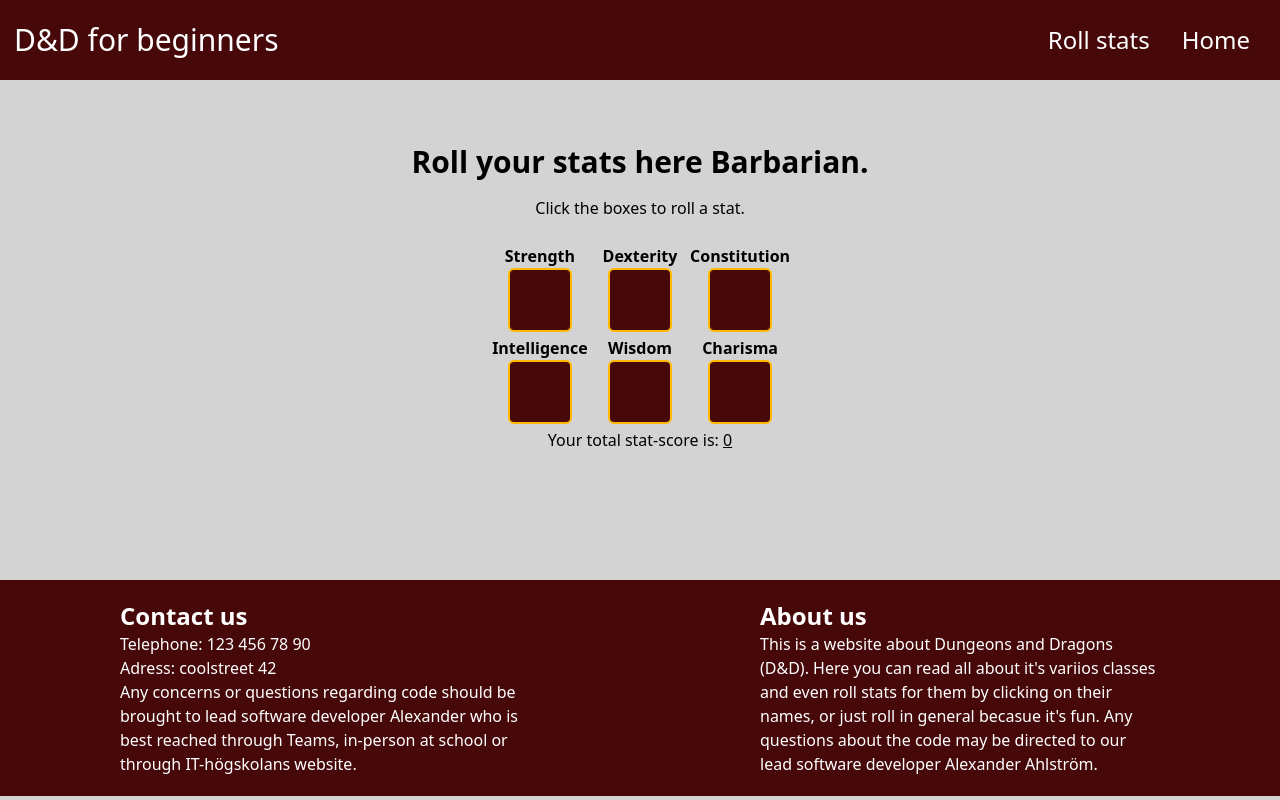
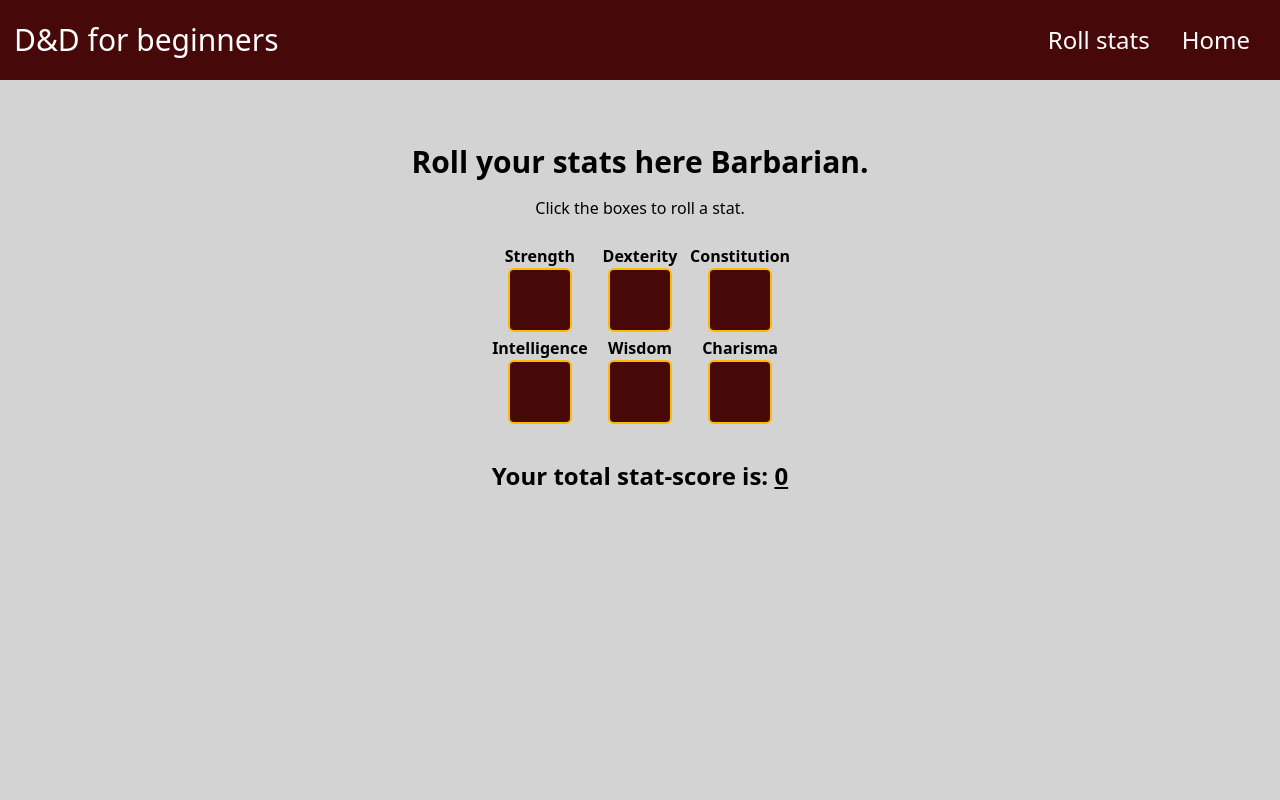
Before and after one commit to AlexanderA02/Vue-labb-individuell, a Vue app: page /roll-stats/Barbarian in a window 1280 px wide. Shown: the top 800 px of the page. Built offline with nearby package versions, Linux system fonts and the light colour scheme; no server answers.

Commit message:
Navbar, FooterComp and HomeView fully responsive, except on extremely small and large devices.

```diff
--- a/src/components/Card.vue
+++ b/src/components/Card.vue
@@ -11,7 +11,7 @@ const props = defineProps({
 
 <template>
   <section
-    class="m-3 min-h-60 w-120 rounded-xl border-2 border-amber-400 bg-red-950 p-5 text-white"
+    class="m-3 min-h-60 max-w-120 rounded-xl border-2 border-amber-400 bg-red-950 p-5 text-white"
   >
     <RouterLink :to="`/roll-stats/${props.name}`" class="text-2xl font-bold hover:underline">
       {{ props.name }}
--- a/src/components/DndClassList.vue
+++ b/src/components/DndClassList.vue
@@ -21,7 +21,10 @@ const filterOnDifficulty = computed(() => {
 
 <template>
   <!-- v-if gör att sektionen enbart renderas om dndClasses har ett värde annat än undefined, detta undviker en exeption. -->
-  <section v-if="dndClassesStore.dndClasses" class="grid grid-cols-2 place-items-center">
+  <section
+    v-if="dndClassesStore.dndClasses"
+    class="grid grid-cols-1 place-items-center lg:grid-cols-2"
+  >
     <!-- [] används runt recommended-stats eftersom att man vanligtvis inte kan ha bindestreck i JavaScript variabel namn. -->
     <Card
       v-if="difficulty !== 'all'"
--- a/src/components/FooterComp.vue
+++ b/src/components/FooterComp.vue
@@ -3,7 +3,9 @@
 <script setup></script>
 
 <template>
-  <footer class="flex min-h-45 justify-around bg-red-950 text-white">
+  <footer
+    class="flex min-h-45 flex-col items-center justify-around bg-red-950 text-white lg:flex-row"
+  >
     <section class="max-w-100 pb-5">
       <h1 class="pt-5 text-2xl font-bold">Contact us</h1>
       <p>Telephone: 123 456 78 90</p>
--- a/src/components/Hero.vue
+++ b/src/components/Hero.vue
@@ -4,7 +4,9 @@
   <section
     class="flex items-center justify-center bg-[url('src/assets/dragon_fire.png')] bg-cover bg-center text-white"
   >
-    <p class="max-h-8/10 w-3/10 rounded-2xl border-2 border-amber-400 bg-red-950 p-8 text-center">
+    <p
+      class="max-h-8/10 max-w-6/10 min-w-3/10 rounded-2xl border-2 border-amber-400 bg-red-950 p-8 text-center md:text-2xl"
+    >
       Dungeons & Dragons (D&D) is a cooperative roleplaying game full of fantasy of adventure. These
       adventures can be anything from exploring an ancient crypt full of ghouls to rading a dragon's
       treasure, but what they all have in common is adventurers. There are many types of adventurers
--- a/src/components/Navbar.vue
+++ b/src/components/Navbar.vue
@@ -3,8 +3,10 @@ import { RouterLink } from 'vue-router'
 </script>
 
 <template>
-  <header class="flex h-20 items-center justify-between bg-red-950 p-3.5 text-3xl text-white">
-    <h1>D&D for beginners</h1>
+  <header
+    class="flex h-20 items-center justify-center bg-red-950 p-3.5 text-3xl text-white md:justify-between"
+  >
+    <h1 class="hidden md:inline">D&D for beginners</h1>
     <nav class="text-2xl">
       <RouterLink to="/roll-stats" class="mx-4 hover:underline">Roll stats</RouterLink>
       <RouterLink to="/" class="mx-4 hover:underline">Home</RouterLink>
--- a/src/views/RollStatsPage.vue
+++ b/src/views/RollStatsPage.vue
@@ -13,7 +13,7 @@ const recommendedStats = ref([])
 </script>
 
 <template>
-  <main class="flex min-h-125 flex-col items-center pt-16">
+  <main class="flex min-h-screen flex-col items-center pt-16">
     <h2 v-if="route.params.dndClass" class="text-3xl font-bold">
       Roll your stats here {{ route.params.dndClass }}.
     </h2>
@@ -27,9 +27,8 @@ const recommendedStats = ref([])
       </li>
     </ul>
 
-    <h3>
+    <h3 class="mt-8 text-2xl font-bold">
       Your total stat-score is: <u>{{ totalScore }}</u>
     </h3>
-    <p></p>
   </main>
 </template>
```
